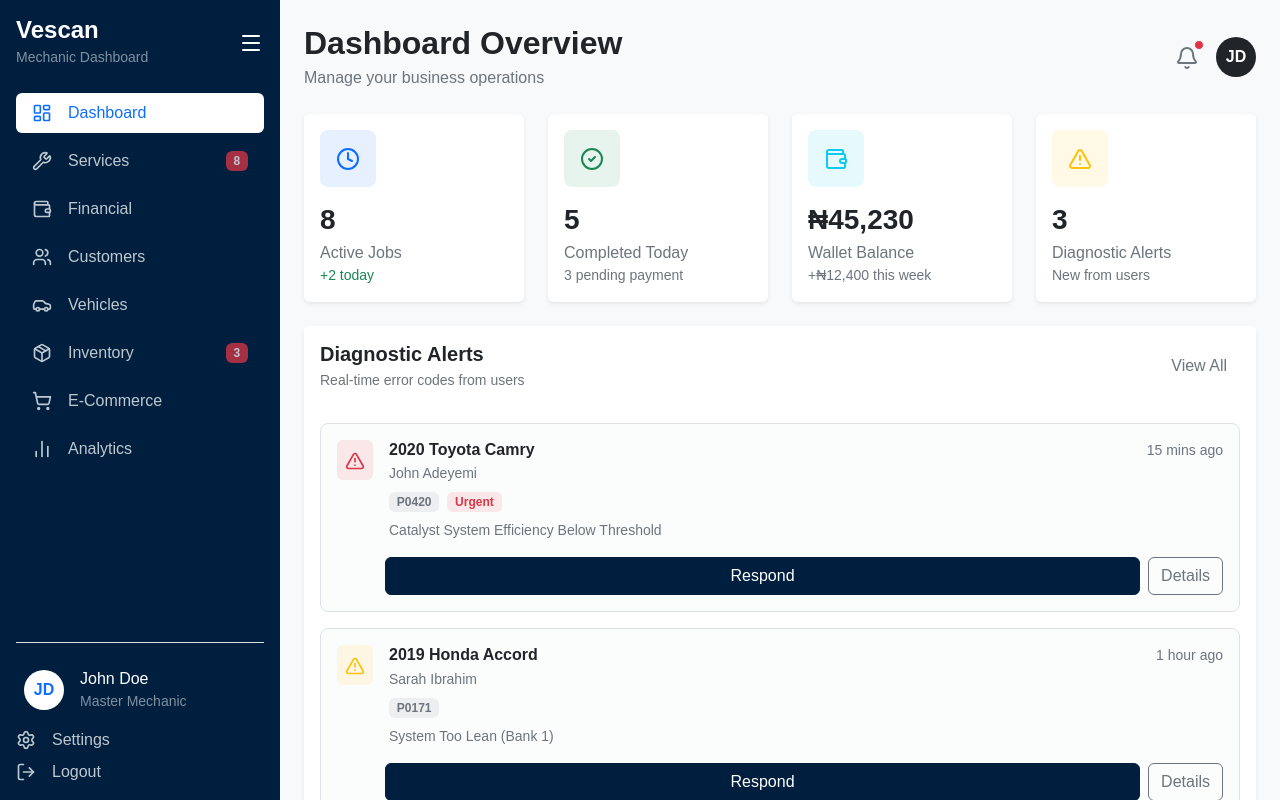
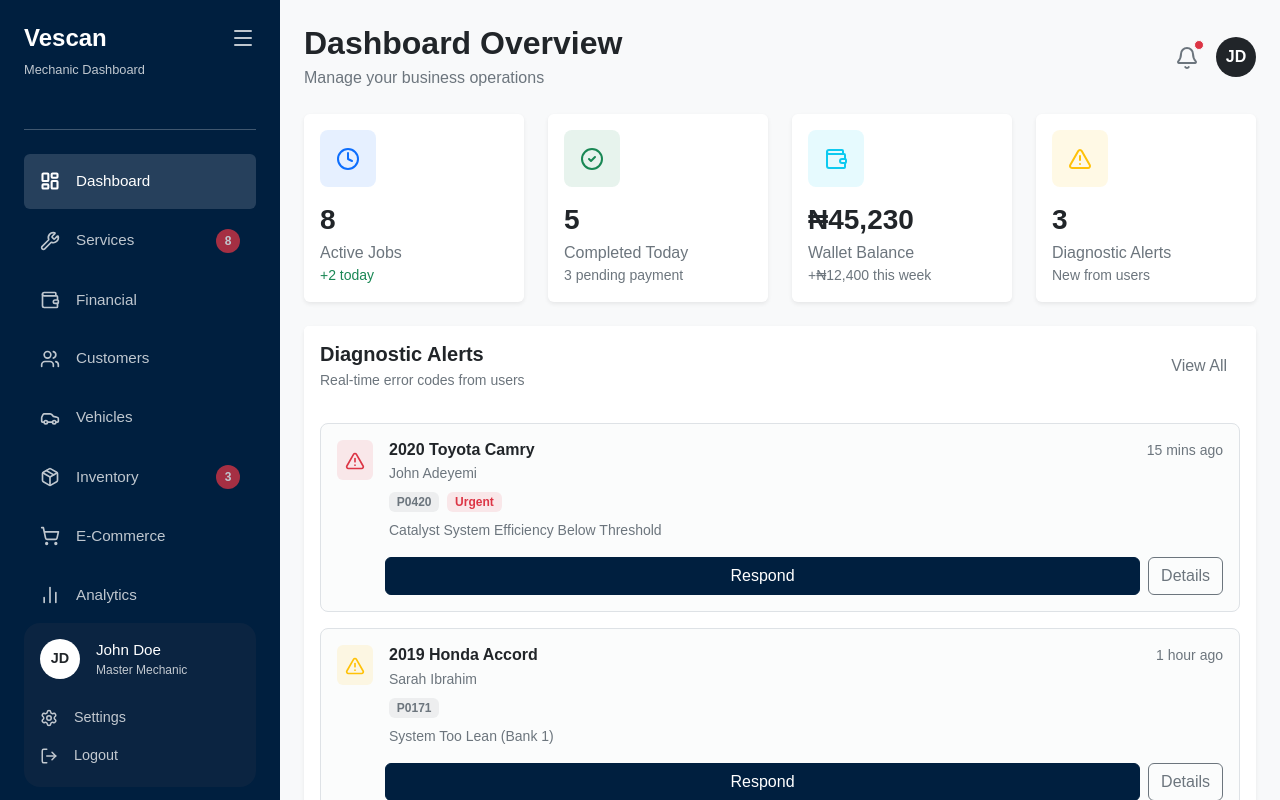
Before and after one commit to cycodedconcept/vescan-mechanic-dashboard, a React (Vite) app: page /dashboard in a window 1280 px wide. Built offline with nearby package versions, Linux system fonts and the light colour scheme; a web font is replaced by a local one.

Commit message:
finishes on dashboard

```diff
--- a/src/PageTransition.jsx
+++ b/src/PageTransition.jsx
@@ -1,5 +1,5 @@
 import React from 'react';
-import { motion } from 'framer-motion';
+import { motion } from 'framer-motion'; // eslint-disable-line no-unused-vars
 
 const PageTransition = ({ children }) => {
   return (
--- a/src/components/Sidebar.jsx
+++ b/src/components/Sidebar.jsx
@@ -1,5 +1,5 @@
 import React from 'react';
-import { motion, AnimatePresence } from 'framer-motion';
+import { motion, AnimatePresence } from 'framer-motion'; // eslint-disable-line no-unused-vars
 import {
   LayoutDashboard,
   Wrench,
@@ -15,29 +15,62 @@ import {
 } from 'lucide-react';
 
 const Sidebar = ({ isSidebarOpen, toggleSidebar }) => {
+  const [isMobile, setIsMobile] = React.useState(false);
+
+  React.useEffect(() => {
+    const checkMobile = () => setIsMobile(window.innerWidth < 992);
+    checkMobile();
+    window.addEventListener('resize', checkMobile);
+    return () => window.removeEventListener('resize', checkMobile);
+  }, []);
+
   return (
     <AnimatePresence mode="wait">
       {isSidebarOpen && (
+        <>
+          {isMobile && (
+            <motion.div
+              key="backdrop"
+              initial={{ opacity: 0 }}
+              animate={{ opacity: 1 }}
+              exit={{ opacity: 0 }}
+              onClick={toggleSidebar}
+              className="position-fixed top-0 start-0 w-100 h-100 bg-dark bg-opacity-50"
+              style={{ zIndex: 1030 }}
+            />
+          )}
           <motion.aside
             key="sidebar"
-          initial={{ x: -280, opacity: 0 }}
-          animate={{ x: 0, opacity: 1 }}
-          exit={{ x: -280, opacity: 0 }}
+            initial={{ width: 0, opacity: 0 }}
+            animate={{ width: 280, opacity: 1 }}
+            exit={{ width: 0, opacity: 0 }}
             transition={{ duration: 0.3, ease: "easeInOut" }}
-          className="d-flex flex-column text-white p-3"
-          style={{ width: '280px', backgroundColor: '#001F3F' }}
+            className="d-flex flex-column text-white"
+            style={{
+              backgroundColor: '#001F3F',
+              overflow: 'hidden',
+              whiteSpace: 'nowrap',
+              position: isMobile ? 'fixed' : 'relative',
+              zIndex: 1040,
+              height: '100vh',
+              top: 0,
+              left: 0
+            }}
           >
-          <div className="d-flex justify-content-between align-items-center mb-4">
+            <div style={{ width: '280px', height: '100%', padding: '1.5rem', display: 'flex', flexDirection: 'column' }}>
+              <div className="d-flex justify-content-between align-items-start mb-5 top-logo">
                 <div>
-              <h4 className="fw-bold mb-0">Vescan</h4>
-              <small className="text-white-50">Mechanic Dashboard</small>
+                  <h4 className="fw-bold mb-1 fs-4">Vescan</h4>
+                  <small className="text-white opacity-75" style={{ fontSize: '0.8rem' }}>Mechanic Dashboard</small>
                 </div>
-            <button onClick={toggleSidebar} className="btn btn-link text-white p-0">
+                <button onClick={toggleSidebar} className="btn btn-link text-white p-0 opacity-75 hover-opacity-100">
                   <Menu size={24} />
                 </button>
               </div>
 
-          <nav className="nav nav-pills flex-column flex-grow-1 gap-2">
+              <div className="border-bottom border-white opacity-25 w-100 mb-4"></div>
+
+              <nav className="nav flex-column flex-grow-1 gap-1 navi">
                 {[
                   { icon: LayoutDashboard, label: 'Dashboard', active: true },
                   { icon: Wrench, label: 'Services', badge: '8', badgeColor: 'bg-danger' },
@@ -51,36 +84,61 @@ const Sidebar = ({ isSidebarOpen, toggleSidebar }) => {
                   <motion.a
                     key={index}
                     href="#"
-                whileHover={{ x: 5, backgroundColor: item.active ? '' : 'rgba(255,255,255,0.1)' }}
-                className={`nav-link d-flex align-items-center gap-3 ${item.active ? 'bg-white text-primary fw-medium' : 'text-white opacity-75'} hover-opacity-100`}
+                    whileHover={{ x: 5 }}
+                    className={`nav-link d-flex align-items-center gap-3 px-3 py-3 rounded-2 ${
+                      item.active
+                        ? 'text-white'
+                        : 'text-white opacity-75 hover-opacity-100'
+                    }`}
+                    style={{
+                      backgroundColor: item.active ? 'rgba(255, 255, 255, 0.15)' : 'transparent',
+                      fontWeight: item.active ? '500' : '400'
+                    }}
                   >
-                <item.icon size={20} />
-                {item.label}
-                {item.badge && <span className={`badge ${item.badgeColor} ms-auto`}>{item.badge}</span>}
+                    <item.icon size={20} strokeWidth={item.active ? 2.5 : 2} />
+                    <span style={{ fontSize: '0.95rem' }}>{item.label}</span>
+                    {item.badge && (
+                      <span
+                        className={`badge ${item.badgeColor} rounded-circle ms-auto d-flex align-items-center justify-content-center`}
+                        style={{ width: '24px', height: '24px', fontSize: '0.75rem' }}
+                      >
+                        {item.badge}
+                      </span>
+                    )}
                   </motion.a>
                 ))}
               </nav>
 
-          <div className="mt-auto pt-4 border-top border-white-50">
-            <div className="d-flex align-items-center gap-3 mb-3 px-2">
-              <div className="bg-white text-primary rounded-circle d-flex align-items-center justify-content-center fw-bold" style={{ width: '40px', height: '40px' }}>
+              <div className="mt-auto">
+                <div
+                  className="rounded-4 p-3"
+                  style={{ backgroundColor: 'rgba(23, 42, 69, 0.5)' }} // Slightly lighter/tinted bg for the card
+                >
+                  <div className="d-flex align-items-center gap-3 mb-4">
+                    <div className="bg-white text-dark rounded-circle d-flex align-items-center justify-content-center fw-bold" style={{ width: '40px', height: '40px', fontSize: '0.9rem' }}>
                       JD
                     </div>
                     <div className="d-flex flex-column">
-                <span className="fw-medium">John Doe</span>
-                <small className="text-white-50">Master Mechanic</small>
+                      <span className="fw-medium text-white" style={{ fontSize: '0.95rem' }}>John Doe</span>
+                      <small className="text-white opacity-75" style={{ fontSize: '0.75rem' }}>Master Mechanic</small>
                     </div>
                   </div>
-            <a href="#" className="nav-link d-flex align-items-center gap-3 text-white opacity-75 hover-opacity-100 mb-2">
-              <Settings size={20} />
-              Settings
+
+                  <div className="d-flex flex-column gap-2">
+                    <a href="#" className="nav-link d-flex align-items-center gap-3 text-white opacity-75 hover-opacity-100 py-1">
+                      <Settings size={18} />
+                      <span style={{ fontSize: '0.9rem' }}>Settings</span>
                     </a>
-            <a href="#" className="nav-link d-flex align-items-center gap-3 text-white opacity-75 hover-opacity-100">
-              <LogOut size={20} />
-              Logout
+                    <a href="#" className="nav-link d-flex align-items-center gap-3 text-white opacity-75 hover-opacity-100 py-1">
+                      <LogOut size={18} />
+                      <span style={{ fontSize: '0.9rem' }}>Logout</span>
                     </a>
                   </div>
+                </div>
+              </div>
+            </div>
           </motion.aside>
+        </>
       )}
     </AnimatePresence>
   );
--- a/src/pages/Dashboard.jsx
+++ b/src/pages/Dashboard.jsx
@@ -1,5 +1,5 @@
 import React from 'react';
-import { motion, AnimatePresence } from 'framer-motion';
+import { motion, AnimatePresence } from 'framer-motion'; // eslint-disable-line no-unused-vars
 import Sidebar from '../components/Sidebar';
 import {
   AlertTriangle,
```
Lines whose indentation alone changed are shown as unchanged.
